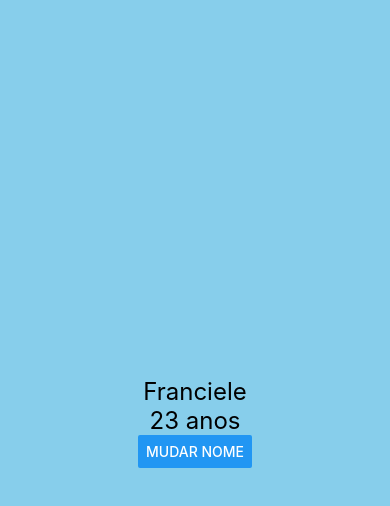
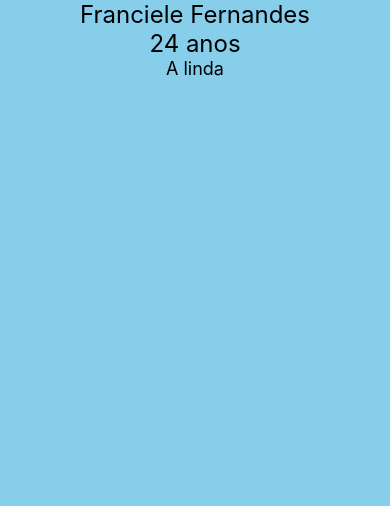
Before and after one commit to Francielefernandes06/appSujeitoProgramador, a React Native app: screen / in a window 390 px wide. Shown: the top 506 px of the page. Built offline with nearby package versions, Linux system fonts and the light colour scheme.

Commit message:
feat: Grupos de estilos com StyleSheet

```diff
--- a/App.js
+++ b/App.js
@@ -2,6 +2,7 @@ import React,{useState} from 'react';
 import {View, Text, Image, Button} from 'react-native';
 import Props from './src/telas/Props';
 import States from './src/telas/States';
+import GroupStyles from './src/telas/GroupStyles';
 
 
 function App(){
@@ -11,8 +12,10 @@ function App(){
 
     return(
 
-        <States/>
+        //<States/>
         //<Props/>
+
+        <GroupStyles/>
 
     );
 }
--- /dev/null
+++ b/src/telas/GroupStyles/index.js
@@ -0,0 +1,37 @@
+import React from 'react';
+import {View, Text, Image, Button, StyleSheet} from 'react-native';
+
+
+function GroupStyles(){
+
+      return(
+          <View style={styles.container}>
+              <Text style={[styles.titulo, styles.textoEscuro]}>Franciele Fernandes</Text>
+              <Text style={styles.titulo}>24 anos</Text>
+              <Text style={styles.subtitulo}>A linda</Text>
+
+          </View>
+      );
+}
+
+const styles= StyleSheet.create({
+  container:{
+    flex:1,
+    backgroundColor:'#87CEEB',
+    alignItems:'center',
+
+  },
+  titulo:{
+    fontSize:24,
+
+  },
+  subtitulo:{
+    fontSize:18,
+    color: '#000'
+  },
+  textoEscuro:{
+    color:'#000'
+  }
+});
+
+export default GroupStyles;
```
